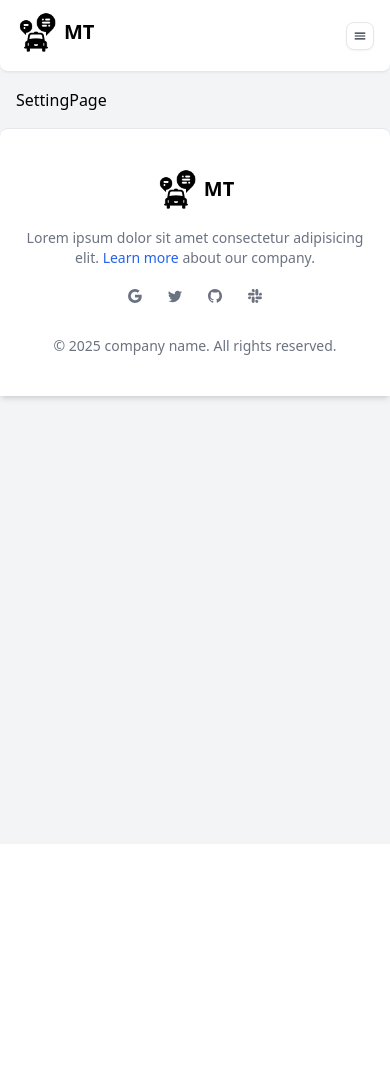
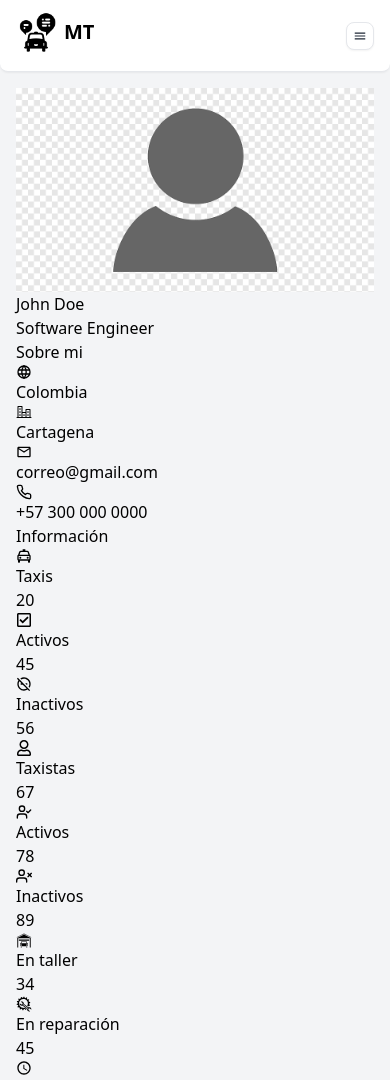
Before and after one commit to Martin10123/manage-transport, a React (Vite) app: page /profile in a window 390 px wide. Shown: the top 1080 px of the page. Before the commit the page ends 844 px from the top, so only its background shows below. Built offline with nearby package versions, Linux system fonts and the light colour scheme.

Commit message:
agregue profile

```diff
--- a/src/components/SimpleTable.tsx
+++ b/src/components/SimpleTable.tsx
@@ -53,7 +53,7 @@ export const SimpleTable = <T,>({
   });
 
   const toggleDropdown = (rowId: string) => {
-    setOpenDropdown(openDropdown === rowId ? null : rowId); // Alternar el dropdown
+    setOpenDropdown(openDropdown === rowId ? null : rowId);
   };
 
   return (
--- a/src/modules/homepage/data/dataFakeColumn.ts
+++ b/src/modules/homepage/data/dataFakeColumn.ts
@@ -5,7 +5,7 @@ import dayjs from "dayjs";
 export const columnsDataMoney: ColumnDef<{
   id: number;
   date: string;
-  money: string;
+  money: number;
   description: string;
 }>[] = [
   {
--- a/src/modules/profile/pages/ProfilePage.tsx
+++ b/src/modules/profile/pages/ProfilePage.tsx
@@ -1,10 +1,189 @@
+import { SimpleTable } from "@/components/SimpleTable";
+import { avatar } from "@/images";
 import { HomeLayout } from "@/layout/HomeLayout";
+import { BiTaxi } from "react-icons/bi";
+import { FaRegCheckSquare, FaRegUser } from "react-icons/fa";
+import { FiPhone, FiUserX } from "react-icons/fi";
+import { GiAutoRepair, GiHomeGarage } from "react-icons/gi";
+import { IoCheckmarkDoneSharp } from "react-icons/io5";
+import { LuUserCheck } from "react-icons/lu";
+import {
+  MdOutlineAccessTime,
+  MdOutlineDoNotDisturbOff,
+  MdOutlineEmail,
+} from "react-icons/md";
+import { PiCity } from "react-icons/pi";
+import { TbWorld } from "react-icons/tb";
+import dataTable from "@/MOCK_DATA (2).json";
+import { columnsDataMoney } from "@/modules/homepage/data/dataFakeColumn";
 
 export const ProfilePage = () => {
   return (
     <HomeLayout>
       <section className="p-4 container mx-auto sm:py-4 sm:px-0">
-        SettingPage
+        <div className="">
+          <figure className="">
+            <img className="" src={avatar} alt="avatar" />
+
+            <figcaption className="">
+              <h1 className="">John Doe</h1>
+              <p className="">Software Engineer</p>
+            </figcaption>
+          </figure>
+        </div>
+
+        <div className="">
+          <div className="">
+            <div className="">
+              <h2 className="">Sobre mi</h2>
+
+              <ul className="">
+                <li className="">
+                  <TbWorld />
+                  <p>Colombia</p>
+                </li>
+                <li className="">
+                  <PiCity />
+                  <p>Cartagena</p>
+                </li>
+                <li className="">
+                  <MdOutlineEmail />
+                  <p>correo@gmail.com</p>
+                </li>
+                <li className="">
+                  <FiPhone />
+                  <p>+57 300 000 0000</p>
+                </li>
+              </ul>
+            </div>
+
+            <div className="">
+              <h2>Información</h2>
+
+              <ul className="">
+                <li className="">
+                  <BiTaxi />
+                  <div className="">
+                    <h2 className="">Taxis</h2>
+                    <p className="">20</p>
+                  </div>
+                </li>
+                <li className="">
+                  <FaRegCheckSquare />
+                  <div className="">
+                    <h2 className="">Activos</h2>
+                    <p className="">45</p>
+                  </div>
+                </li>
+                <li className="">
+                  <MdOutlineDoNotDisturbOff />
+                  <div className="">
+                    <h2 className="">Inactivos</h2>
+                    <p className="">56</p>
+                  </div>
+                </li>
+                <li className="">
+                  <FaRegUser />
+                  <div className="">
+                    <h2 className="">Taxistas</h2>
+                    <p className="">67</p>
+                  </div>
+                </li>
+                <li className="">
+                  <LuUserCheck />
+                  <div className="">
+                    <h2 className="">Activos</h2>
+                    <p className="">78</p>
+                  </div>
+                </li>
+                <li className="">
+                  <FiUserX />
+                  <div className="">
+                    <h2 className="">Inactivos</h2>
+                    <p className="">89</p>
+                  </div>
+                </li>
+                <li className="">
+                  <GiHomeGarage />
+                  <div className="">
+                    <h2 className="">En taller</h2>
+                    <p className="">34</p>
+                  </div>
+                </li>
+                <li className="">
+                  <GiAutoRepair />
+                  <div className="">
+                    <h2 className="">En reparación</h2>
+                    <p className="">45</p>
+                  </div>
+                </li>
+                <li className="">
+                  <MdOutlineAccessTime />
+                  <div className="">
+                    <h2 className="">En espera de repuestos</h2>
+                    <p className="">56</p>
+                  </div>
+                </li>
+                <li className="">
+                  <IoCheckmarkDoneSharp />
+                  <div className="">
+                    <h2 className="">Listos</h2>
+                    <p className="">67</p>
+                  </div>
+                </li>
+              </ul>
+            </div>
+          </div>
+
+          <div className="">
+            <div className="">
+              <div>
+                <h2>Ingresos y egresos</h2>
+
+                <div>
+                  <input type="date" name="" id="" />
+                </div>
+              </div>
+
+              <div className="flex justify-between items-center gap-4 mt-4 md:justify-end">
+                <div>
+                  <h2 className="text-sm font-semibold text-gray-500">
+                    Total ingresos:{" "}
+                  </h2>
+                  <p className="text-xl font-bold text-gray-800">
+                    $200.000{" "}
+                    <span className="ml-2 text-lg font-normal text-green-500">
+                      +10%
+                    </span>
+                  </p>
+                </div>
+                <div>
+                  <h2 className="text-sm font-semibold text-gray-500">
+                    Total egresos:{" "}
+                  </h2>
+                  <p className="text-xl font-bold text-gray-800">
+                    $200.000{" "}
+                    <span className="ml-2 text-lg font-normal text-red-500">
+                      +10%
+                    </span>
+                  </p>
+                </div>
+              </div>
+            </div>
+
+            <div>
+              <h2>Historial</h2>
+
+              <div>
+                <SimpleTable
+                  data={dataTable}
+                  columns={columnsDataMoney}
+                  activeOptions
+                />
+              </div>
+            </div>
+          </div>
+        </div>
       </section>
     </HomeLayout>
   );
```
